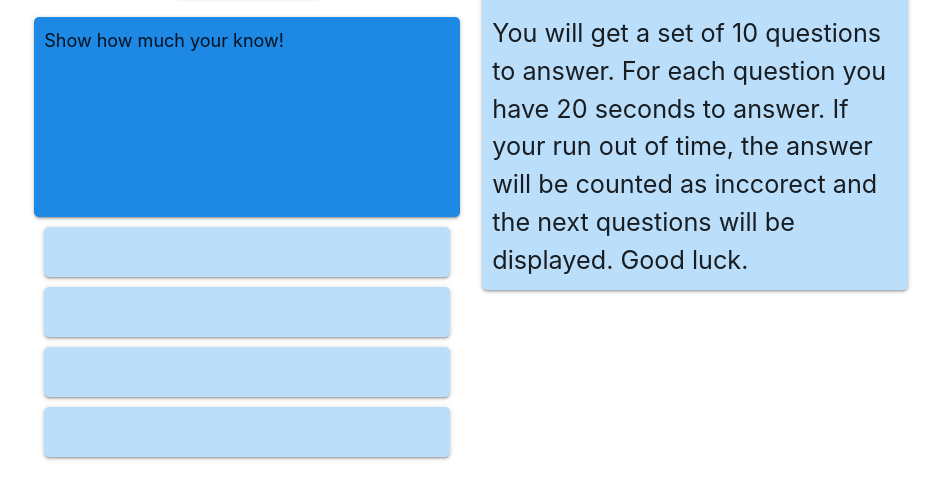
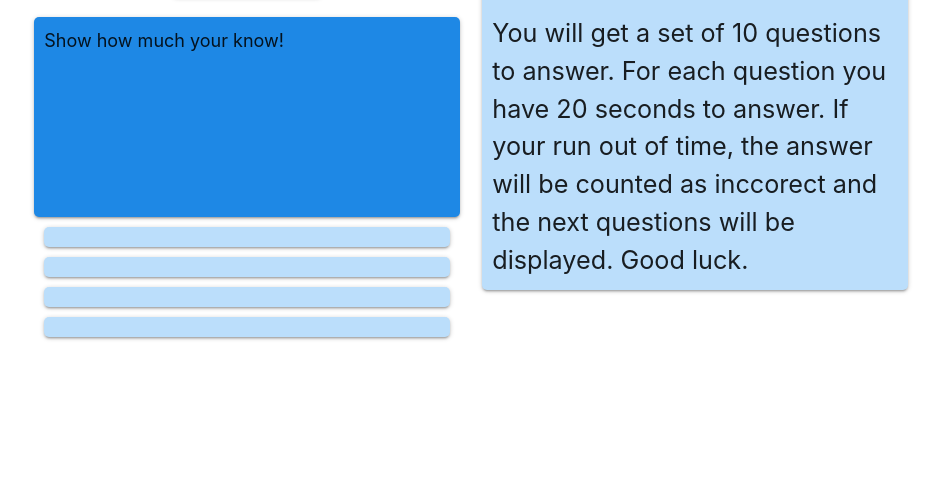
Before and after one commit to markus902/UNH-06-Trivia, a plain HTML site: page index.html in a window 1280 px wide. Shown: the part 227-726 px from the top of the page, without its empty margins (169-1110 px from the left). Drawn offline with nearby package versions, Linux system fonts and the light colour scheme; no server answers.

Commit message:
set answer div height

```diff
--- a/assets/css/style.css
+++ b/assets/css/style.css
@@ -41,7 +41,7 @@ button{
 .answer{
     background-color: white;
     width: auto;
-    height: 50px;
+    height: max-content;
     margin: 10px 10px;
     padding: 10px;
     text-align: center;
```
